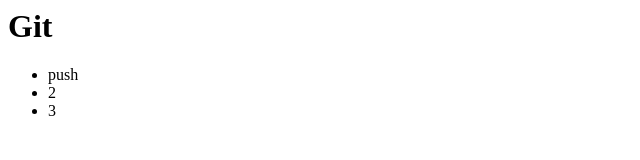
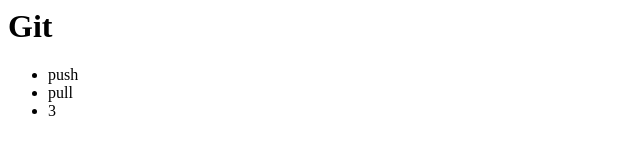
Before and after one commit to solbi0802/opentutorial_git, a plain HTML site: page index.html in a window 1280 px wide. Shown: the full height of the page, 0-640 px from the left. Drawn offline with Linux system fonts and the light colour scheme.

Commit message:
pull 추가

```diff
--- a/index.html
+++ b/index.html
@@ -8,7 +8,7 @@
 		</header>
 		<ul>
 			<li>push</li>
-			<li>2</li>
+			<li>pull</li>
 			<li>3</li>
 		</ul>
 	</body>
```
